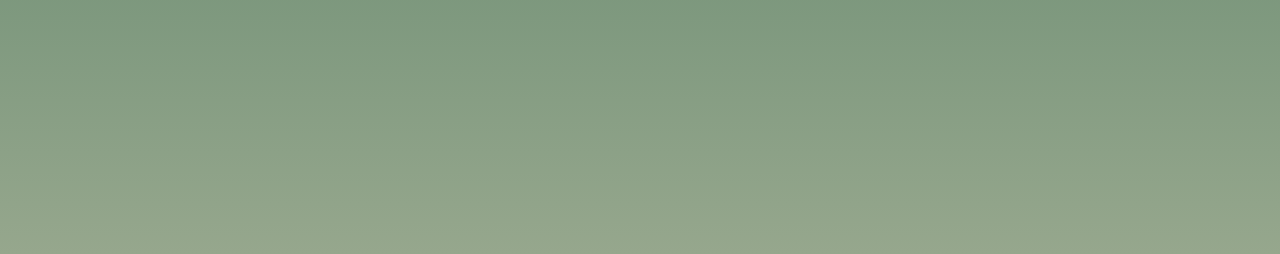
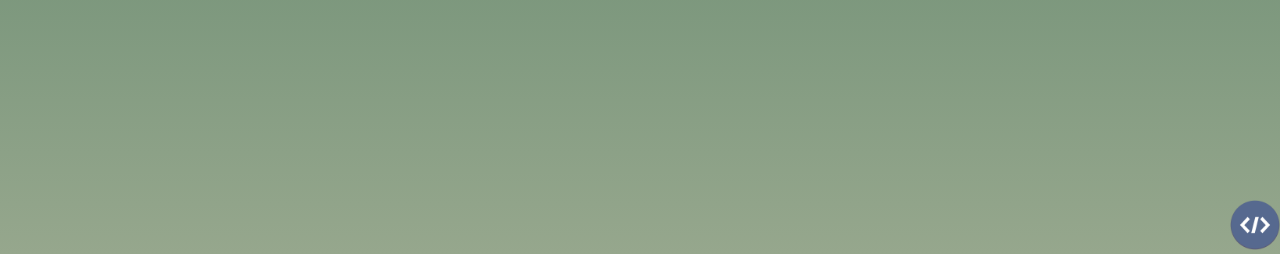
Before and after one commit to sebastian-smietanski/sebastian-smietanski.github.io, a PHP site: page /projekt8/login.php in a window 1280 px wide. Shown: the part 546-800 px from the top of the page. Run offline with PHP 8.4, Linux system fonts and the light colour scheme.

Commit message:
login page done

```diff
--- /dev/null
+++ b/css/source_code_redirect.css
@@ -0,0 +1,10 @@
+#source_code_redirect {
+    position: fixed;
+    right: 0;
+    bottom: 0;
+}
+
+#source_code_img {
+    user-select: none;
+    height: 50px;
+}
--- a/index.html
+++ b/index.html
@@ -53,6 +53,7 @@
             <p class="przycisk"><a href="projekt6/projekt6.php">Projekt 6</a></p>
             <p class="przycisk"><a href="projekt7/projekt7.php">Projekt 7</a></p>
             <p class="przycisk"><a href="projekt8/login.php">Projekt 8</a></p>
+            <p class="">Projekt 9</p>
         </div>
 	</body>
 </html>
--- a/projekt8/login.css
+++ b/projekt8/login.css
@@ -19,6 +19,6 @@
 }
 
 .warning {
-    font-size: 9px;
+    font-size: 13px;
     color: red;
 }
--- a/projekt8/login.php
+++ b/projekt8/login.php
@@ -1,3 +1,11 @@
+<?php
+session_start();
+if (isset($_SESSION['logged_in'])) {
+    header('Location: private.php');
+    exit;
+}
+?>
+
 <!DOCTYPE html>
 <html lang="pl">
 <head>
@@ -24,10 +32,26 @@
             <input type="password" id="password" name="password" required value="password">
         </div>
 
+        <?php
+        if (isset($_SESSION['wrong_email']) || isset($_SESSION['wrong_password'])) {
+            echo '<div class="warning">Niepoprawne hasło lub email</div>';
+        }
+        ?>
+
         <input class="button" type="submit" id="login" value="Zaloguj" name="login">
 
         <a class="hyperLink" href="register.php">Zarejestruj się</a>
     </div>
 </form>
+<div id="source_code_redirect">
+    <a href="https://github.com/sebastian-smietanski/sebastian-smietanski.github.io/blob/main/projekt8">
+        <img src="../icons/source_code.png" alt="Source code icon" draggable="false" id="source_code_img" title="Kod źródłowy">
+    </a>
+</div>
 </body>
 </html>
+
+<?php
+session_unset();
+session_destroy();
+?>
--- a/projekt8/register.php
+++ b/projekt8/register.php
@@ -56,5 +56,10 @@
             <a class="hyperLink" href="login.php">Zaloguj się</a>
     </div>
 </form>
+<div id="source_code_redirect">
+    <a href="https://github.com/sebastian-smietanski/sebastian-smietanski.github.io/blob/main/projekt8">
+        <img src="../icons/source_code.png" alt="Source code icon" draggable="false" id="source_code_img" title="Kod źródłowy">
+    </a>
+</div>
 </body>
 </html>
```
Also changed, not shown: projekt8/private.php (+9 -3 lines), projekt8/requests.php (+9 -4 lines), icons/source_code.png (added).
